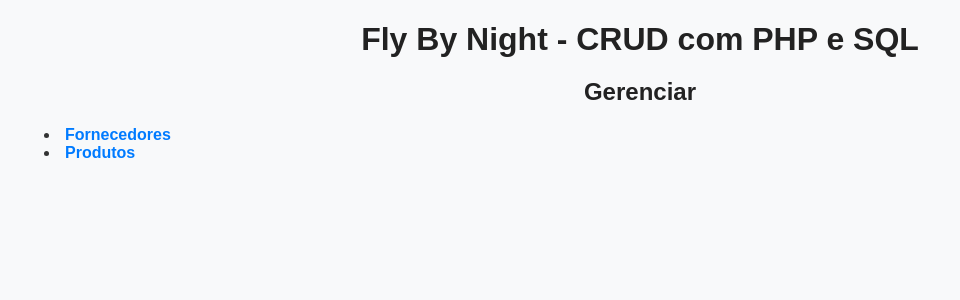
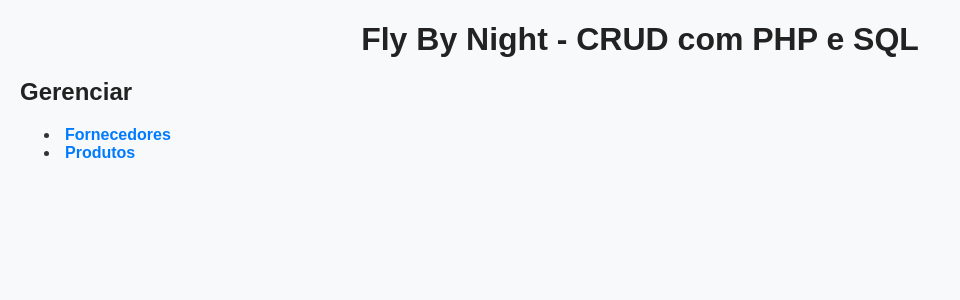
Before and after one commit to G-Amorim-DEV/flybynight-gerenciamento-com-PHP, a PHP site: page / in a window 1280 px wide. Shown: the top 300 px of the page, without its empty margins (0-960 px from the left). Run offline with PHP 8.4, Linux system fonts and the light colour scheme.

Commit message:
style(css): adicionar justify-self na classe .subtitulo para alinhamento
Essa alteração define o alinhamento da classe .subtitulo para o início do container de grid, melhorando o posicionamento visual do subtítulo.

```diff
--- a/css/estilos.css
+++ b/css/estilos.css
@@ -11,6 +11,10 @@ body {
     color: #222;
     text-align: center;
     margin-bottom: 20px;
+}
+
+.subtitulo{
+    justify-self: start;
 }
 
 /* Links */
--- a/index.php
+++ b/index.php
@@ -7,8 +7,8 @@
     <link rel="stylesheet" href="css/estilos.css">
 </head>
 <body>
-    <h1>Fly By Night - CRUD com PHP e SQL</h1>
-    <h2>Gerenciar</h2>
+    <h1 class="titulo">Fly By Night - CRUD com PHP e SQL</h1>
+    <h2 class="subtitulo">Gerenciar</h2>
     <ul>
         <li><a href="fornecedores/listar.php">Fornecedores</a></li>
         <li><a href="produtos/listar.php">Produtos</a></li>
```
